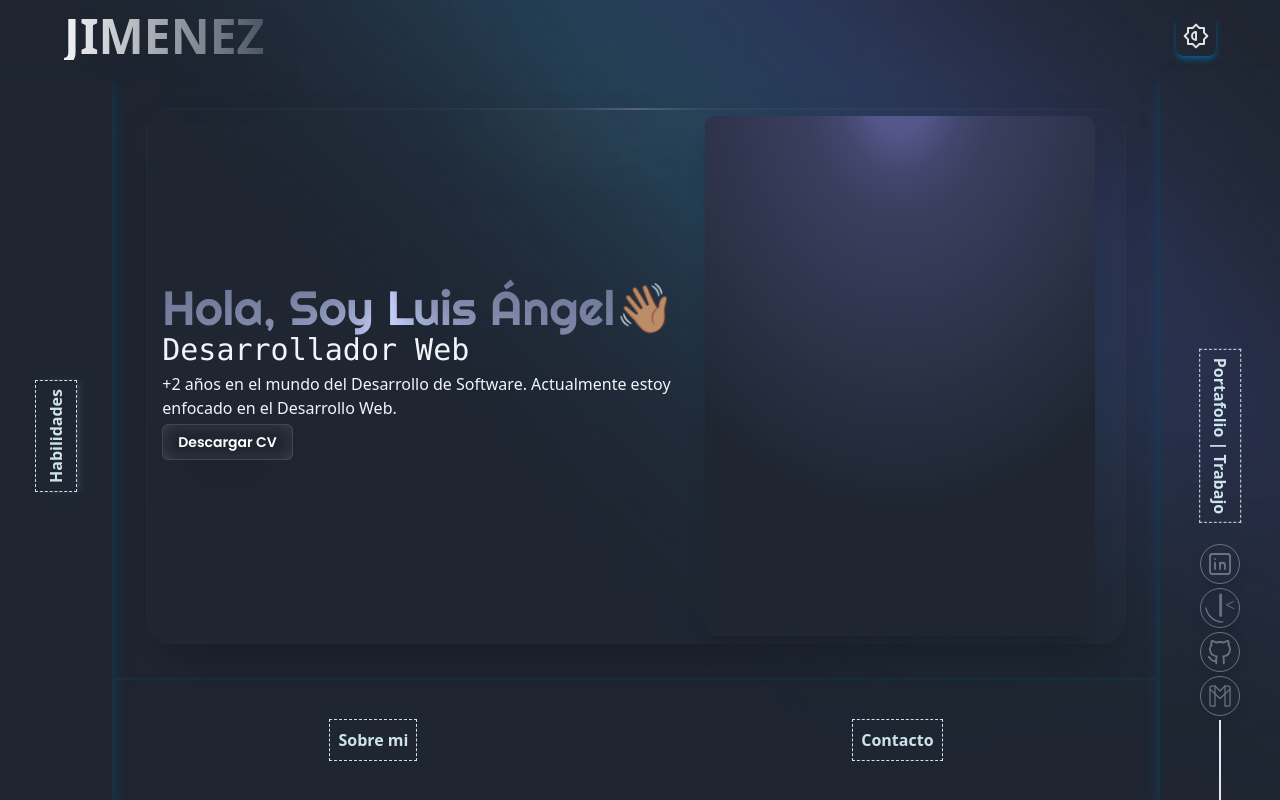
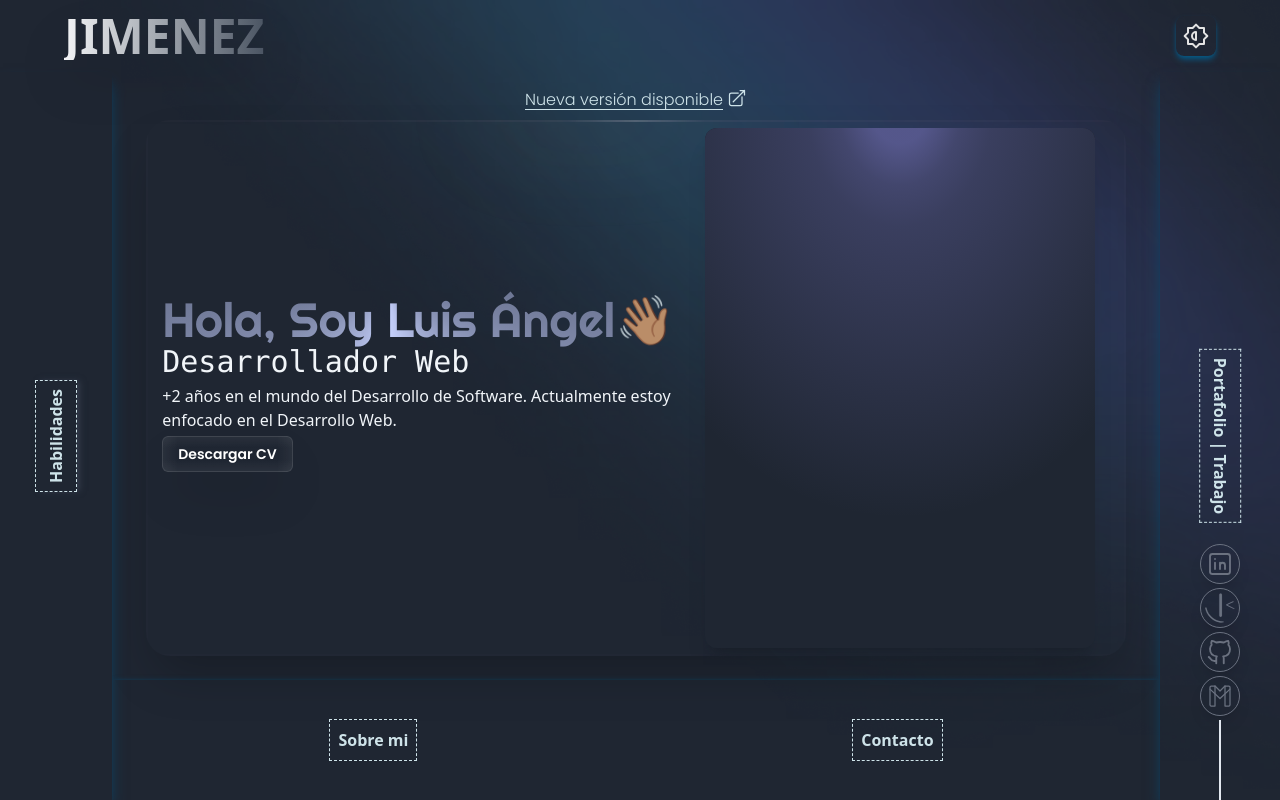
Before and after one commit to LuisJimenez19/web, a React (Vite) app: page / in a window 1280 px wide. Built offline with nearby package versions, Linux system fonts and the light colour scheme; no server answers; the database is empty; a web font is replaced by a local one; what tailwindcss-animated would draw is missing.

Commit message:
add link to new portfolio

```diff
--- a/src/pages/HomePage/Index.jsx
+++ b/src/pages/HomePage/Index.jsx
@@ -52,6 +52,7 @@ function HomePage() {
             relative home-page__center ${openSection ? "active" : ""}`}
         >
           {/* CARD */}
+
           <Hero openSection={openSection} />
 
           {/* FOOTER */}
--- a/src/pages/HomePage/components/Hero.jsx
+++ b/src/pages/HomePage/components/Hero.jsx
@@ -69,8 +69,29 @@ function Hero({ openSection = false }) {
 
   return (
     <section
-      className={`flex items-center justify-center w-[99%] lg:w-[95%]  flex-grow relative `}
+      className={`flex flex-col items-center justify-center w-[99%] lg:w-[95%]  flex-grow relative `}
     >
+      <a
+        href="https://www.luis-dev.pro"
+        className=" font-poppins underline underline-offset-4 hover:underline-offset-2 hover:scale-105 transition-all group fade-in  flex items-start gap-1 "
+      >
+        <p className=" block group-hover:text-purple-300">Nueva versión disponible</p>
+        <svg
+          xmlns="http://www.w3.org/2000/svg"
+          fill="none"
+          viewBox="0 0 24 24"
+          strokeWidth="1.5"
+          stroke="currentColor"
+          className="w-5 group-hover:scale-120 group-hover:text-purple-300 transition-all"
+        >
+          {" "}
+          <path
+            strokeLinecap="round"
+            strokeLinejoin="round"
+            d="M13.5 6H5.25A2.25 2.25 0 0 0 3 8.25v10.5A2.25 2.25 0 0 0 5.25 21h10.5A2.25 2.25 0 0 0 18 18.75V10.5m-10.5 6L21 3m0 0h-5.25M21 3v5.25"
+          />{" "}
+        </svg>
+      </a>
       <ShowLastVisit />
       {/* CAJA CONTIENE EL TEXTO Y LA IMAGEN */}
       <div
```
Also changed, not shown: 1 other file (tests, documents, lock files or other folders).
